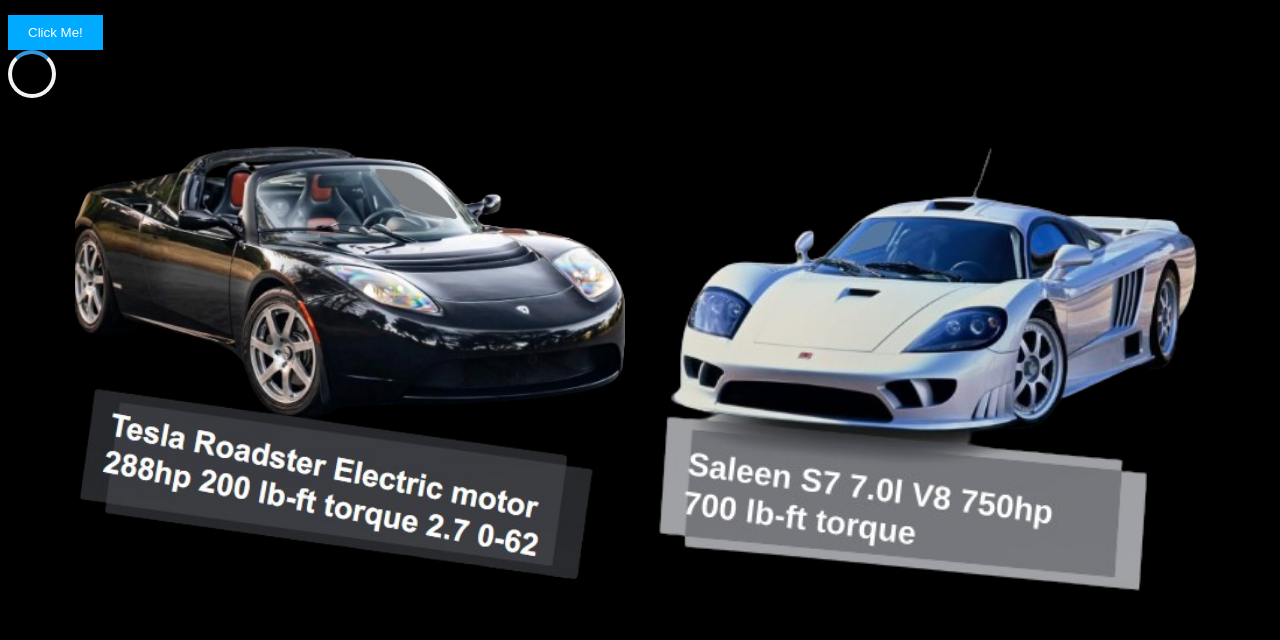
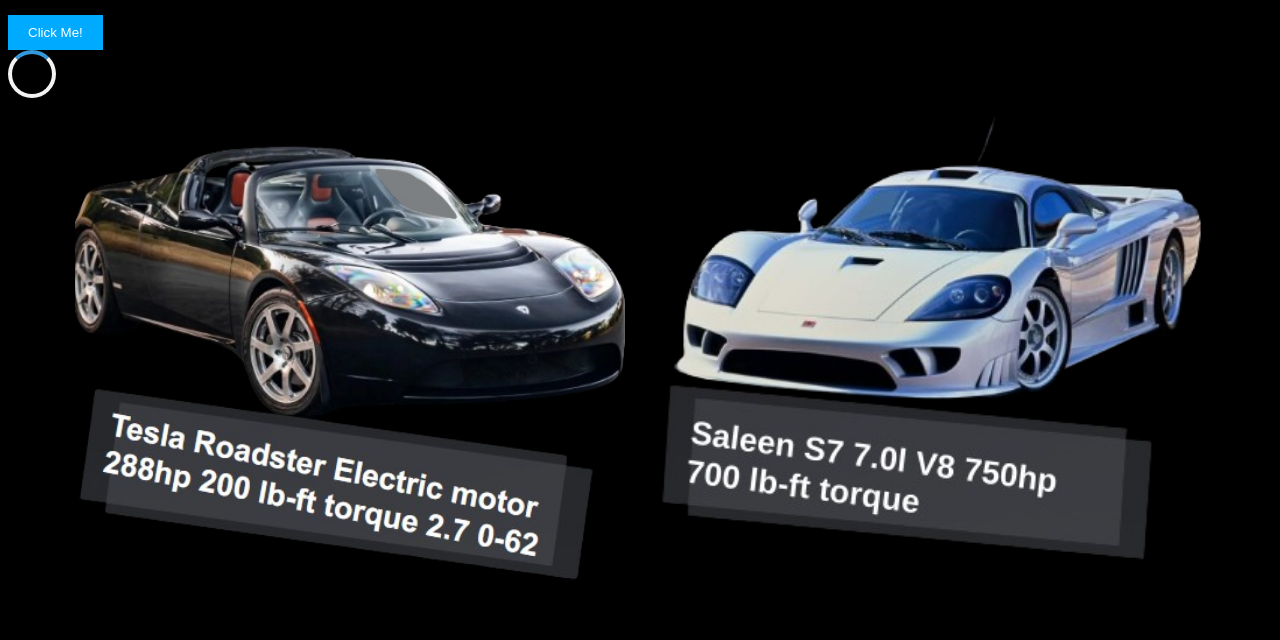
Before and after one commit to LucxsO/LucxsO.github.io, a plain HTML site: page animations.html in a window 1280 px wide. Shown: the part 172-812 px from the top of the page. Drawn offline with Linux system fonts and the light colour scheme.

Commit message:
Image 2 attempt

```diff
--- a/animations.html
+++ b/animations.html
@@ -47,7 +47,7 @@
     <!-- Task 5: Set up an image gallery where images have various changes on hover (check Canvas assignment for details). -->
     <!-- Each image placeholder should be replaced with actual images. -->
     <img src="Tesla.png" alt="Tesla Roadster">
-    <img src="SaleenS7.png" alt="SaleenS7 2">
+    <img src="Saleen7.png" alt="SaleenS7">
     <img src="/images/placeholder3.jpg" alt="Placeholder Image 3">
     <img src="/images/placeholder4.jpg" alt="Placeholder Image 4">
     <img src="/images/placeholder5.jpg" alt="Placeholder Image 5">
```
Also changed, not shown: Saleen7.png (added), SaleenS7.png (deleted).
